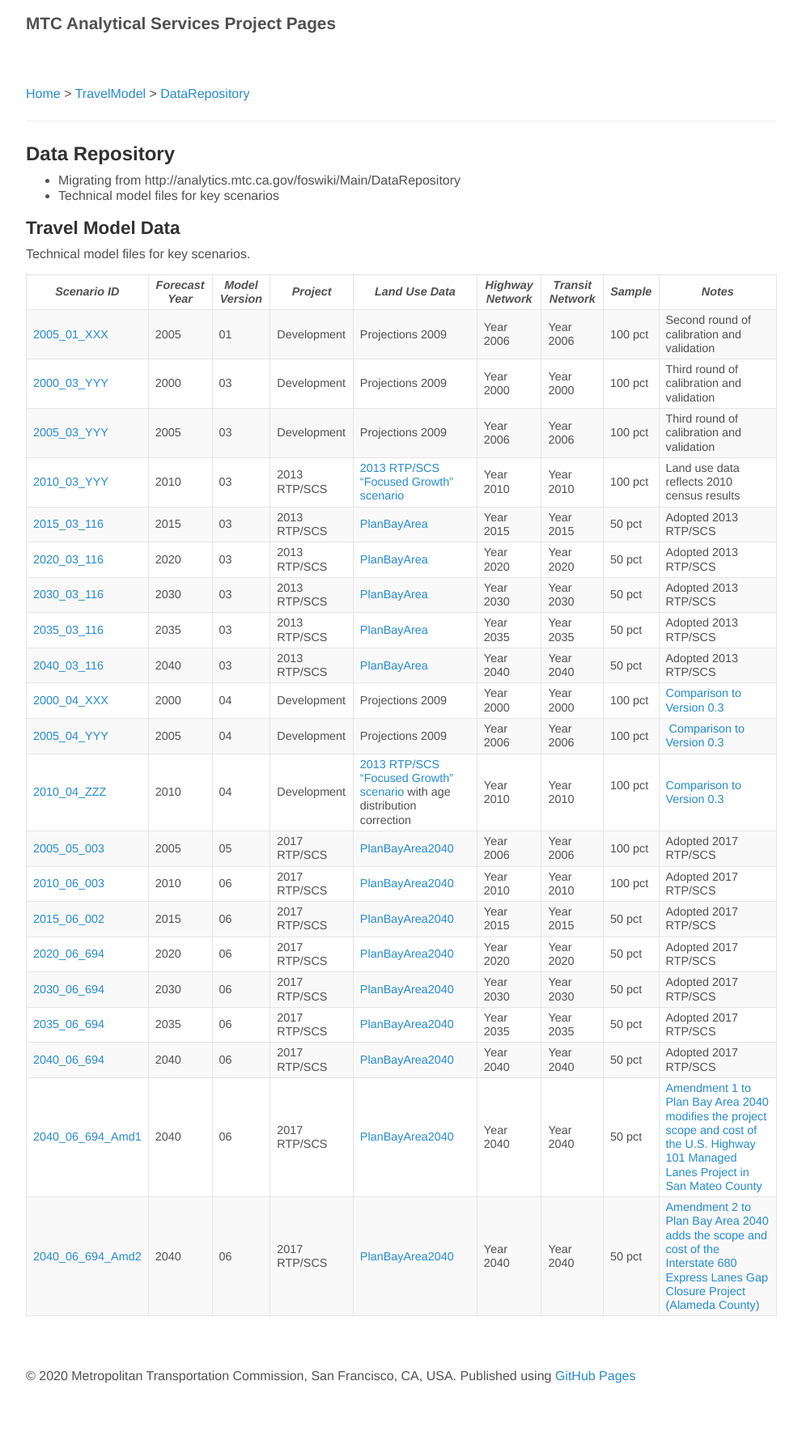
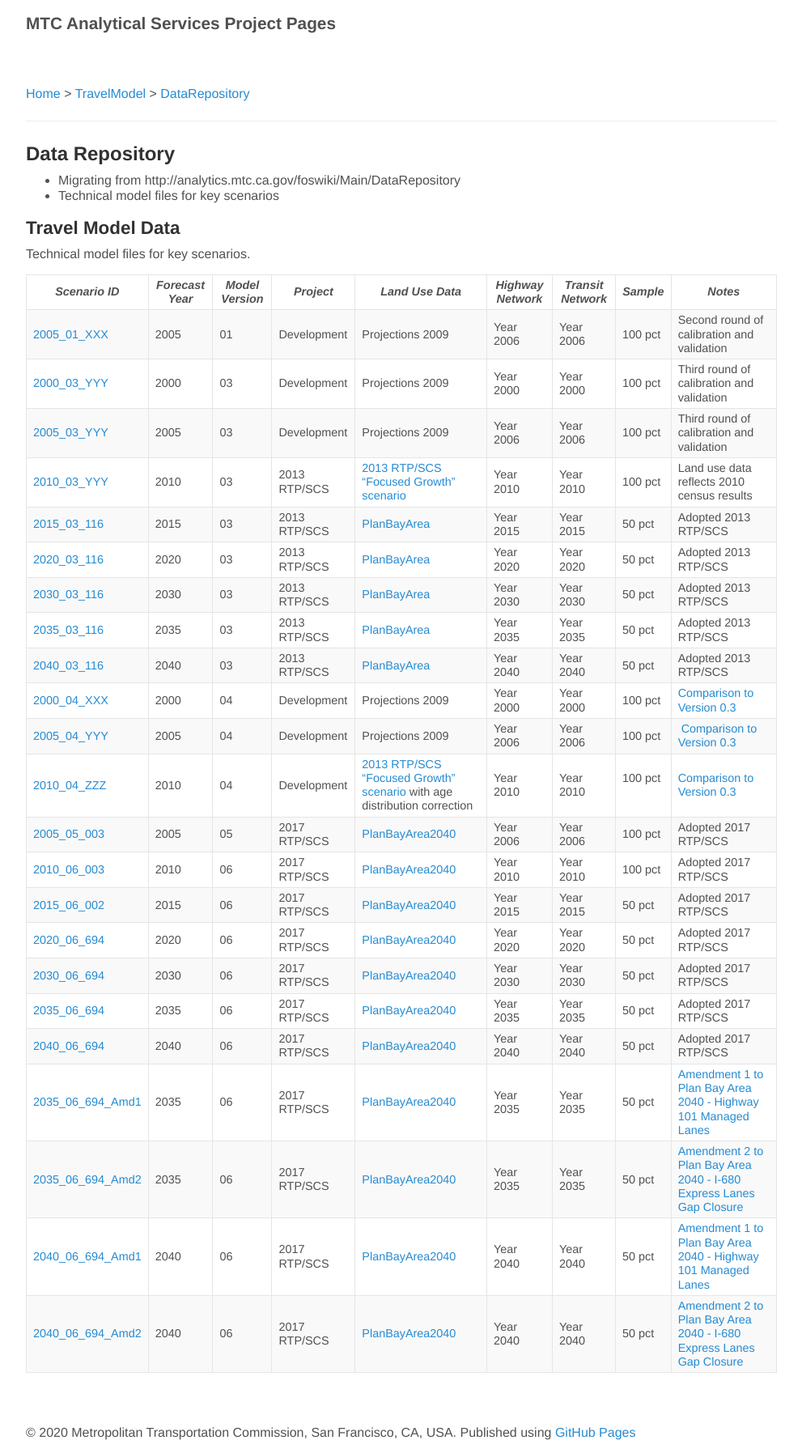
Before and after one commit to BayAreaMetro/modeling-website, a Jekyll site: the page built from data-repository.md, in a window 1280 px wide. Shown: the whole page at 81% size, without its empty margins (144-1135 px from the left). Built offline with Jekyll 4.4.1, drawn with Linux system fonts in a browser that asks for light colours; our own code applies the rules of GitHub Pages for plain Markdown files; before the commit the page ends 1726 px from its top, so only the background shows below that.

Commit message:
Update data-repository.md
Added 2035 Amd 1 and Amd2 files to the repository

```diff
--- a/data-repository.md
+++ b/data-repository.md
@@ -32,5 +32,7 @@ Technical model files for key scenarios.
 | [2030_06_694](https://mtcdrive.box.com/v/pba2040-2030-06-694) | 2030 | 06 | 2017 RTP/SCS | [PlanBayArea2040](https://github.com/BayAreaMetro/modeling-website/wiki/PlanBayArea2040) | Year 2030 | Year 2030 | 50 pct | Adopted 2017 RTP/SCS |
 | [2035_06_694](https://mtcdrive.box.com/v/pba2040-2035-06-694) | 2035 | 06 | 2017 RTP/SCS | [PlanBayArea2040](https://github.com/BayAreaMetro/modeling-website/wiki/PlanBayArea2040) | Year 2035 | Year 2035 | 50 pct | Adopted 2017 RTP/SCS |
 | [2040_06_694](https://mtcdrive.box.com/v/pba2040-2040-06-694) | 2040 | 06 | 2017 RTP/SCS | [PlanBayArea2040](https://github.com/BayAreaMetro/modeling-website/wiki/PlanBayArea2040) | Year 2040 | Year 2040 | 50 pct | Adopted 2017 RTP/SCS |
-| [2040_06_694_Amd1](https://mtcdrive.box.com/v/pba2040-2040-06-694-Amd1) | 2040 | 06 | 2017 RTP/SCS | [PlanBayArea2040](https://github.com/BayAreaMetro/modeling-website/wiki/PlanBayArea2040) | Year 2040 | Year 2040 | 50 pct | [Amendment 1 to Plan Bay Area 2040 modifies the project scope and cost of the U.S. Highway 101 Managed Lanes Project in San Mateo County](https://mtc.ca.gov/sites/default/files/PBA%202040%20Amendment_SR-Draf%20Amendment.pdf) |
-| [2040_06_694_Amd2](https://mtcdrive.box.com/v/pba2040-2040-06-694-Amd2) | 2040 | 06 | 2017 RTP/SCS | [PlanBayArea2040](https://github.com/BayAreaMetro/modeling-website/wiki/PlanBayArea2040) | Year 2040 | Year 2040 | 50 pct | [Amendment 2 to Plan Bay Area 2040 adds the scope and cost of the Interstate 680 Express Lanes Gap Closure Project (Alameda County)](https://mtc.ca.gov/sites/default/files/Final%20PBA%202040%20Amendment_I-680%20Amendment.pdf) |
+| [2035_06_694_Amd1](https://mtcdrive.box.com/v/pba2040-2035-06-694-Amd1) | 2035 | 06 | 2017 RTP/SCS | [PlanBayArea2040](https://github.com/BayAreaMetro/modeling-website/wiki/PlanBayArea2040) | Year 2035 | Year 2035 | 50 pct | [Amendment 1 to Plan Bay Area 2040 - Highway 101 Managed Lanes](https://mtc.ca.gov/sites/default/files/PBA%202040%20Amendment_SR-Draf%20Amendment.pdf) |
+| [2035_06_694_Amd2](https://mtcdrive.box.com/v/pba2040-2035-06-694-Amd2) | 2035 | 06 | 2017 RTP/SCS | [PlanBayArea2040](https://github.com/BayAreaMetro/modeling-website/wiki/PlanBayArea2040) | Year 2035 | Year 2035 | 50 pct | [Amendment 2 to Plan Bay Area 2040 - I-680 Express Lanes Gap Closure](https://mtc.ca.gov/sites/default/files/Final%20PBA%202040%20Amendment_I-680%20Amendment.pdf) |
+| [2040_06_694_Amd1](https://mtcdrive.box.com/v/pba2040-2040-06-694-Amd1) | 2040 | 06 | 2017 RTP/SCS | [PlanBayArea2040](https://github.com/BayAreaMetro/modeling-website/wiki/PlanBayArea2040) | Year 2040 | Year 2040 | 50 pct | [Amendment 1 to Plan Bay Area 2040 - Highway 101 Managed Lanes](https://mtc.ca.gov/sites/default/files/PBA%202040%20Amendment_SR-Draf%20Amendment.pdf) |
+| [2040_06_694_Amd2](https://mtcdrive.box.com/v/pba2040-2040-06-694-Amd2) | 2040 | 06 | 2017 RTP/SCS | [PlanBayArea2040](https://github.com/BayAreaMetro/modeling-website/wiki/PlanBayArea2040) | Year 2040 | Year 2040 | 50 pct | [Amendment 2 to Plan Bay Area 2040 - I-680 Express Lanes Gap Closure](https://mtc.ca.gov/sites/default/files/Final%20PBA%202040%20Amendment_I-680%20Amendment.pdf) |
```
